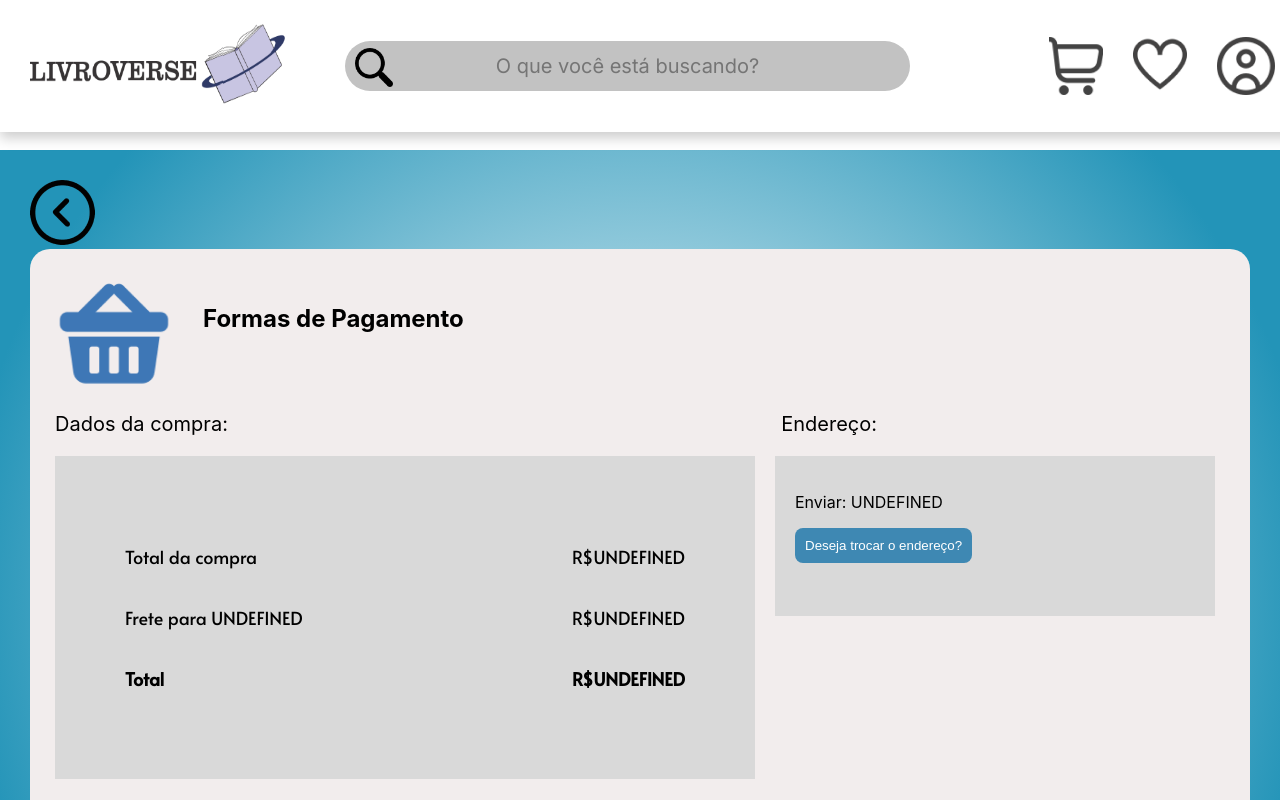
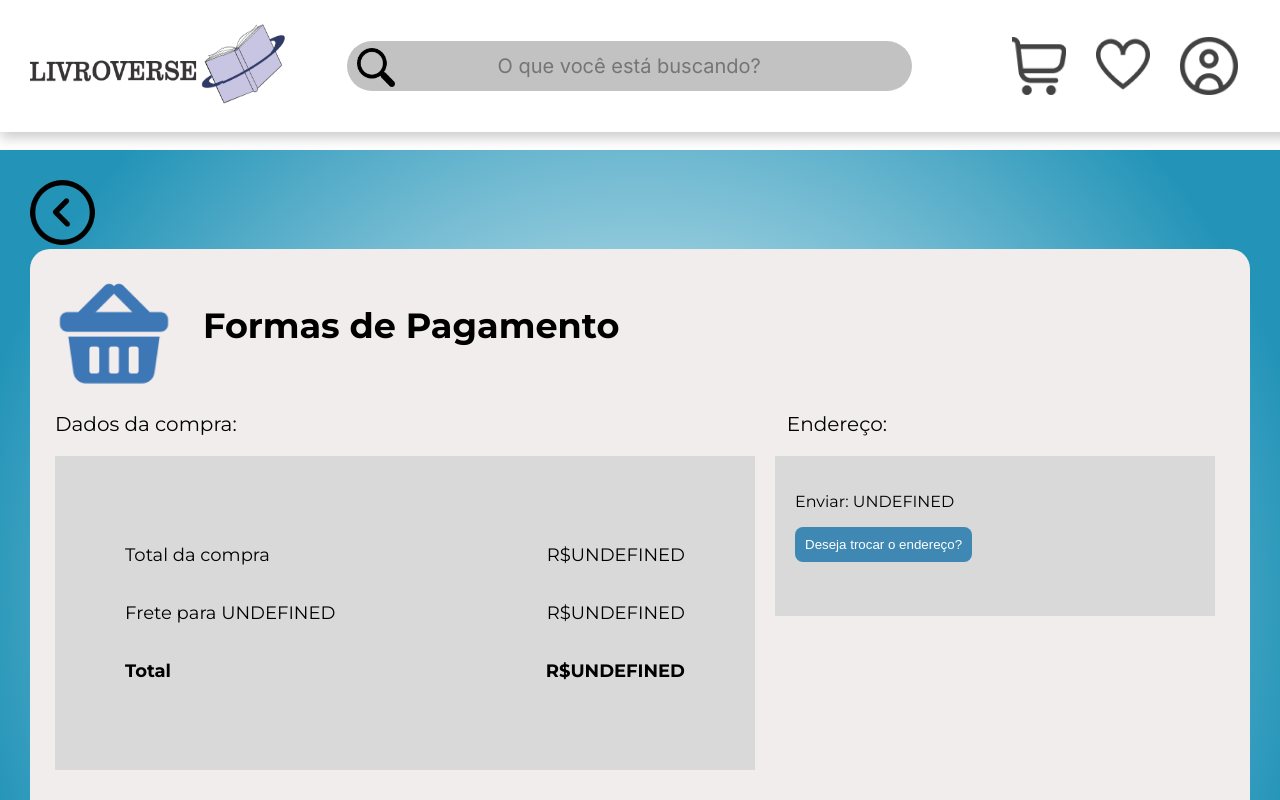
Before and after one commit to RafaelBitencourt777/LivroVerse, a React app: page /pagamento in a window 1280 px wide. Shown: the top 800 px of the page. Built offline with nearby package versions, Linux system fonts and the light colour scheme; a web font is replaced by a local one.

Commit message:
Phonkotó

```diff
--- a/src/components/cabecalho/index.scss
+++ b/src/components/cabecalho/index.scss
@@ -23,9 +23,9 @@
   display: flex;
   flex-direction: row;
   align-items: center;
-  margin-right: 100px;
+  margin-right: 25px;
   position: relative;
-  margin-left: 20px;
+  margin-left: -15px;
 }
 
 .Cabecalho .barrapesquisa .lupa-container {
@@ -80,6 +80,24 @@
   font-size: 18px;
 }
 
+::-webkit-scrollbar {
+height: 12px;
+width: 12px;
+}
+
+::-webkit-scrollbar-track {
+background: #f1f1f1;
+}
+
+::-webkit-scrollbar-thumb {
+background: #0cb9ee;
+border-radius: 6px;
+}
+
+::-webkit-scrollbar-thumb:hover {
+background: #555;
+}
+
 @media (max-width: 768px) {
   .Cabecalho {
     flex-direction: column;
@@ -88,7 +106,7 @@
   }
 
   .Cabecalho .barrapesquisa {
-    margin: 20px 0;
+    margin: 20px 0px;
   }
 
   .Cabecalho .barrapesquisa input {
@@ -103,21 +121,5 @@
   .Cabecalho .trilogia a.link-padrao {
     margin: 0 15px;
   }
+
 }
-::-webkit-scrollbar {
-  height: 12px;
-  width: 12px;
-}
-
-::-webkit-scrollbar-track {
-  background: #f1f1f1;
-}
-
-::-webkit-scrollbar-thumb {
-  background: #0cb9ee;
-  border-radius: 6px;
-}
-
-::-webkit-scrollbar-thumb:hover {
-  background: #555;
-}
--- a/src/pages/frmspgto/pgto.js
+++ b/src/pages/frmspgto/pgto.js
@@ -20,7 +20,7 @@
           <div className='boxbranca'>
             <div className='formaspgto'>
               <img src={cesta} alt=''/>
-              <h2>Formas de Pagamento</h2>
+              <h2 className='fmrs'>Formas de Pagamento</h2>
             </div>
 
             <div className='dados'>
--- a/src/pages/frmspgto/pgto.scss
+++ b/src/pages/frmspgto/pgto.scss
@@ -1,8 +1,20 @@
+@import url('https://fonts.googleapis.com/css2?family=Inter:wght@400;500;600;900&family=Mandali&family=Martel+Sans:wght@700&family=Montserrat:wght@600&display=swap');
+@import url('https://fonts.googleapis.com/css2?family=Inter:wght@400;500;600;900&family=Mandali&family=Martel+Sans:wght@700&family=Montserrat:ital,wght@0,600;1,400&display=swap');
+
 
 .pgmt{
     display: flex;
     flex-direction: column;
 }
+
+
+
+.fmrs {
+  font-family: 'Montserrat', sans-serif;
+  font-size: 35px;
+}
+
+
 
 .tudoacho{
     margin-top: 150px;
@@ -21,6 +33,7 @@
 .formaspgto{
     display: flex;
     flex-direction: row;
+
 }
 
 .formaspgto > h2 {
@@ -31,8 +44,10 @@
     display: flex;
     flex-direction: row;
     justify-content: space-between;
-    margin-right: 348px;
+    margin-right: 338px;
     font-size: 20px;
+    font-family: 'Montserrat', sans-serif;
+
     }
 
 .caixascinza{
@@ -52,17 +67,22 @@
     width: 400px;
     padding: 20px;
     height: 120px;
+    font-family: 'Montserrat', sans-serif;
+
 }
 
 .textos {
     color: #000;
+
 }
 
 .texto{
     display: flex;
     flex-direction: row;
     justify-content:space-between;
+    font-family: 'Montserrat', sans-serif;
 }
+
 
 .trocarend{
     background-color: #3E88B3;
--- a/src/pages/landingpage/landing.scss
+++ b/src/pages/landingpage/landing.scss
@@ -173,23 +173,23 @@
     }
 
     .Ofertag {
-      width: 1210px;
+      width: 1165px;
     }
 
     .bolinhas {
-      left: 565px;
+      left: 540px;
     }
 
     .Ofertasp {
-      width: 1210px;
+      width: 1165px;
     }
 
     .Ofertap {
-      width: 600px;
+      width: 570px;
     }
 
     .card {
-      width: 179px;
+      width: 173px;
     }
 
   }
```
